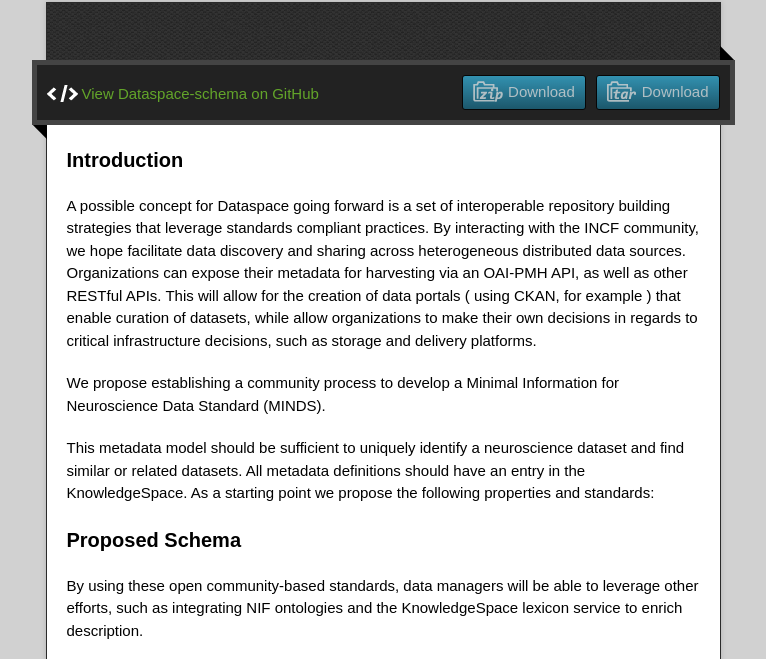
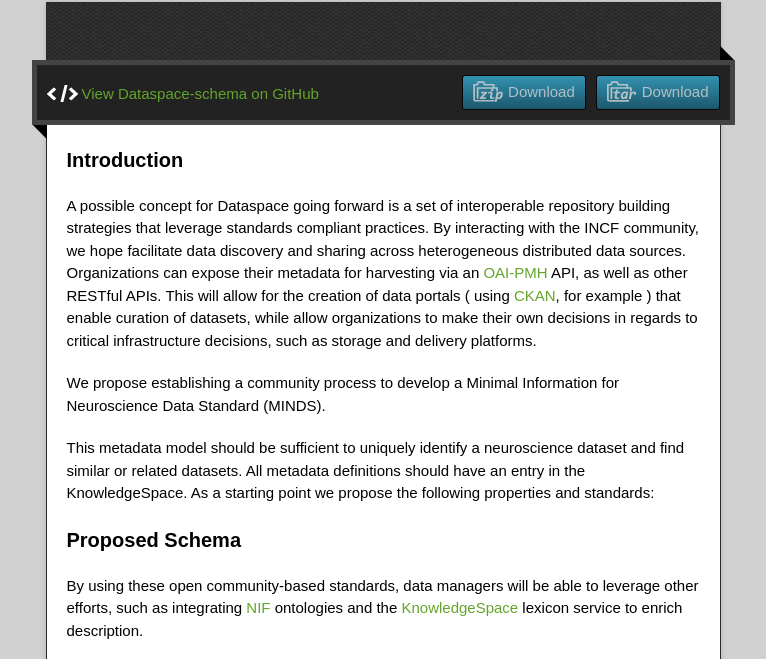
Before and after one commit to INCF/minds-schema, a plain HTML site: page index.html in a window 1280 px wide. Shown: the part 128-787 px from the top of the page, without its empty margins (257-1023 px from the left). Drawn offline with nearby package versions, Linux system fonts and the light colour scheme; a script that the page names is missing.

Commit message:
more tweaks

```diff
--- a/index.html
+++ b/index.html
@@ -38,7 +38,7 @@
         <article class="markdown-body">
           <h3><a id="introduction" class="anchor" href="#introduction" aria-hidden="true"><span aria-hidden="true" class="octicon octicon-link"></span></a>Introduction</h3>
 
-<p>A possible concept for Dataspace going forward is a set of interoperable repository building strategies that leverage standards compliant practices. By interacting with the INCF community, we hope facilitate data discovery and sharing across heterogeneous distributed data sources. Organizations can expose their metadata for harvesting via an OAI-PMH API, as well as other RESTful APIs. This will allow for the creation of data portals ( using CKAN, for example ) that enable curation of datasets, while allow organizations to make their own decisions in regards to critical infrastructure decisions, such as storage and delivery platforms.</p>
+          <p>A possible concept for Dataspace going forward is a set of interoperable repository building strategies that leverage standards compliant practices. By interacting with the INCF community, we hope facilitate data discovery and sharing across heterogeneous distributed data sources. Organizations can expose their metadata for harvesting via an <a href="https://www.openarchives.org/pmh/">OAI-PMH</a> API, as well as other RESTful APIs. This will allow for the creation of data portals ( using <a href="http://ckan.org/">CKAN</a>, for example ) that enable curation of datasets, while allow organizations to make their own decisions in regards to critical infrastructure decisions, such as storage and delivery platforms.</p>
 
 <p>We propose establishing a community process to develop a Minimal Information for Neuroscience Data Standard (MINDS).</p>
 
@@ -50,7 +50,7 @@
 <script type="text/javascript"  src="docson/widget.js" data-schema="/minds-schema/minds-schema-1.0.json" ></script>
 
 
-<p>By using these open community-based standards, data managers will be able to leverage other efforts, such as integrating NIF ontologies and the KnowledgeSpace lexicon service to enrich description.</p>
+<p>By using these open community-based standards, data managers will be able to leverage other efforts, such as integrating <a href="http://legacy.neuinfo.org/">NIF</a> ontologies and the <a href="http://knowledge-space.org/">KnowledgeSpace</a> lexicon service to enrich description.</p>
 
 <p>As a starting out, we have proposed an initial schema to capture metadata generated in neuroinformatics lab activities. This schema is not to be seen covering all use cases.</p>
 
```
